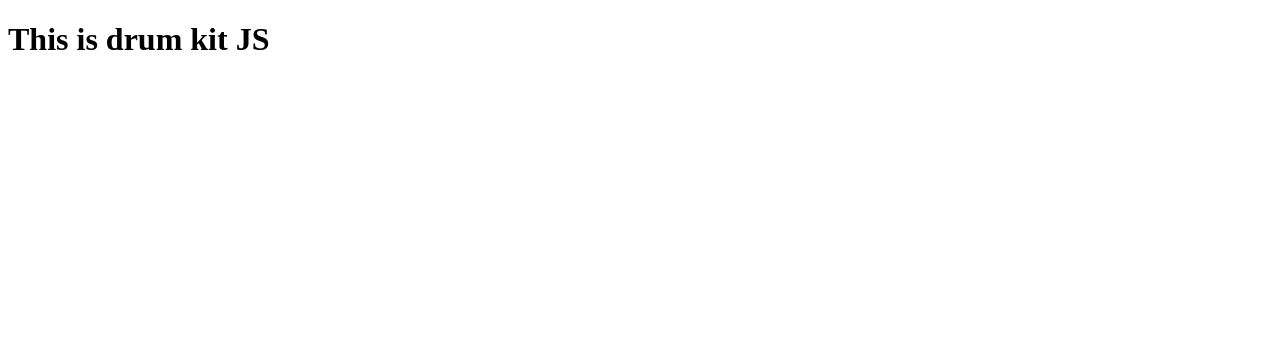
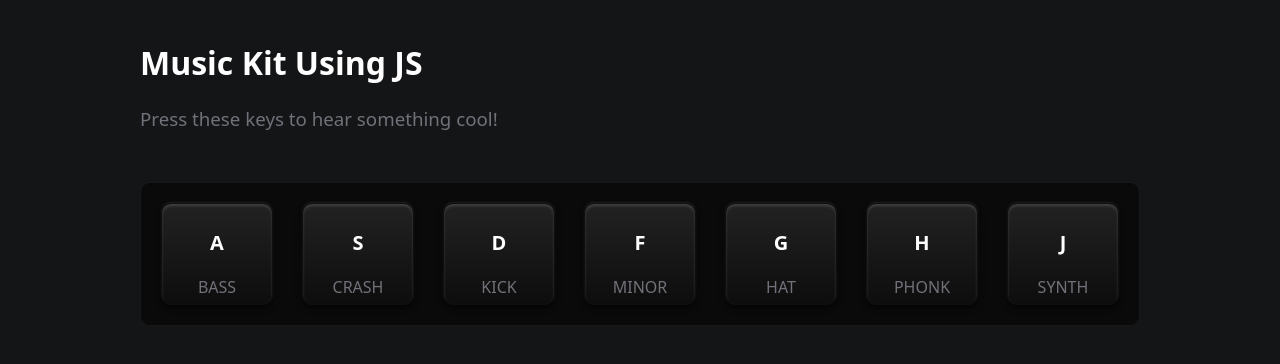
Before and after one commit to Sahilm416/30daysJS, a plain HTML site: page day_1/index.html in a window 1280 px wide. Drawn offline with Linux system fonts and the light colour scheme.

Commit message:
add: day 1 (music kit)

```diff
--- a/day_1/index.html
+++ b/day_1/index.html
@@ -1,12 +1,27 @@
 <!DOCTYPE html>
 <html lang="en">
-<head>
-    <meta charset="UTF-8">
-    <meta name="viewport" content="width=device-width, initial-scale=1.0">
-    <link rel="stylesheet" href="style.css">
-    <title>Drum kit JS</title>
-</head>
-<body>
-    <h1>This is drum kit JS</h1>
-</body>
+  <head>
+    <meta charset="UTF-8" />
+    <meta name="viewport" content="width=device-width, initial-scale=1.0" />
+    <link rel="stylesheet" href="style.css" />
+    <script src="script.js"></script>
+    <title>Music kit JS</title>
+  </head>
+  <body>
+    <div id="main">
+      <div id="heading">
+        <h1>Music Kit Using JS</h1>
+        <h3>Press these keys to hear something cool!</h3>
+      </div>
+      <div id="keyboard">
+      </div>
+    </div>
+    <audio data-key="65" src="audios/bass.wav"></audio>
+    <audio data-key="83" src="audios/crash.wav"></audio>
+    <audio data-key="68" src="audios/kick.wav"></audio>
+    <audio data-key="70" src="audios/minor.wav"></audio>
+    <audio data-key="71" src="audios/phonk-hat.wav"></audio>
+    <audio data-key="72" src="audios/phonk.wav"></audio>
+    <audio data-key="74" src="audios/synth.wav"></audio>
+  </body>
 </html>
--- /dev/null
+++ b/day_1/script.js
@@ -0,0 +1,49 @@
+window.addEventListener("DOMContentLoaded", (e) => {
+  const keyboard = document.getElementById("keyboard");
+  document.addEventListener("keydown", handle_keydown);
+  const keys = [
+    { name: "A", code: 65, sound: "Bass" },
+    { name: "S", code: 83, sound: "Crash" },
+    { name: "D", code: 68, sound: "Kick" },
+    { name: "F", code: 70, sound: "Minor" },
+    { name: "G", code: 71, sound: "Hat" },
+    { name: "H", code: 72, sound: "Phonk" },
+    { name: "J", code: 74, sound: "Synth" },
+  ];
+
+  keys.forEach((key) => {
+    const element = document.createElement("div");
+
+    //set the required attributes for HTML elements
+    element.setAttribute("data-key", key.code);
+    element.setAttribute("title", `Press ${key.name}`);
+
+    element.classList.add("key");
+
+    // add and remove the active class for visual feedback
+    element.addEventListener("transitionend", remove_active);
+
+    const text = document.createElement("p");
+    text.textContent = key.name;
+
+    const span = document.createElement("span");
+    span.textContent = key.sound.toLocaleUpperCase();
+
+    element.append(text);
+    element.append(span);
+    keyboard.append(element);
+  });
+});
+
+const remove_active = (e) => {
+  e.target.classList.remove("playing");
+};
+
+const handle_keydown = (e) => {
+  const audio = document.querySelector(`audio[data-key="${e.keyCode}"]`);
+  if (!audio) return;
+  const key = document.querySelector(`.key[data-key="${e.keyCode}"]`);
+  key.classList.add("playing");
+  audio.currentTime = 0;
+  audio.play();
+};
--- a/day_1/style.css
+++ b/day_1/style.css
@@ -0,0 +1,78 @@
+body {
+  padding: 0;
+  margin: 0;
+  box-sizing: border-box;
+  font-family: system-ui, -apple-system, BlinkMacSystemFont, "Segoe UI", Roboto,
+    Oxygen, Ubuntu, Cantarell, "Open Sans", "Helvetica Neue", sans-serif;
+  background-color: #141517;
+  overflow: hidden;
+  display: flex;
+  justify-content: center;
+}
+
+#main {
+  width: 100%;
+  max-width: 1000px;
+  height: 100vh;
+  padding: 20px;
+  display: flex;
+  flex-direction: column;
+  gap: 2rem;
+  overflow-x: hidden;
+}
+
+#main h1 {
+  color: #fff;
+}
+#main h3 {
+  color: #71717a;
+  font-weight: 400;
+}
+
+#keyboard {
+  background-color: #0a0a0a;
+  padding: 20px;
+  border: 1px solid #18181b;
+  border-radius: 10px;
+  display: flex;
+  justify-content: space-between;
+}
+
+.key {
+  width: 100px;
+  height: 90px;
+  padding: 5px;
+  color: white;
+  background-color: #1a1a1a; /* Darker base color */
+  border: 1px solid #0f0f0f; /* Darker border */
+  border-radius: 10px;
+  display: flex;
+  flex-direction: column;
+  justify-content: center;
+  align-items: center;
+  font-size: 20px;
+  font-weight: bold;
+  text-transform: uppercase;
+  box-shadow: inset 0 2px 3px rgba(255, 255, 255, 0.15),
+    /* Lighter inner shadow */ 0 3px 6px rgba(0, 0, 0, 0.6),
+    /* Darker bottom shadow */ 0 -1px 2px rgba(255, 255, 255, 0.1); /* Subtle top highlight */
+  background-image: linear-gradient(
+    to bottom,
+    #222222,
+    /* Darker gradient start */ #0d0d0d /* Darker gradient end */
+  ); /* Darkened gradient */
+  cursor: pointer;
+  transition: transform 0.1s ease-in-out, box-shadow 0.1s ease-in-out;
+  scale: 1;
+}
+.key span {
+    color: #71717a;
+    font-weight:400;
+    font-size: medium;
+}
+
+.playing {
+  border-color: #2563eb;
+  scale: 1.1;
+  transition: all 0.10s;
+}
```
Also changed, not shown: readme.md, 7 other files.
